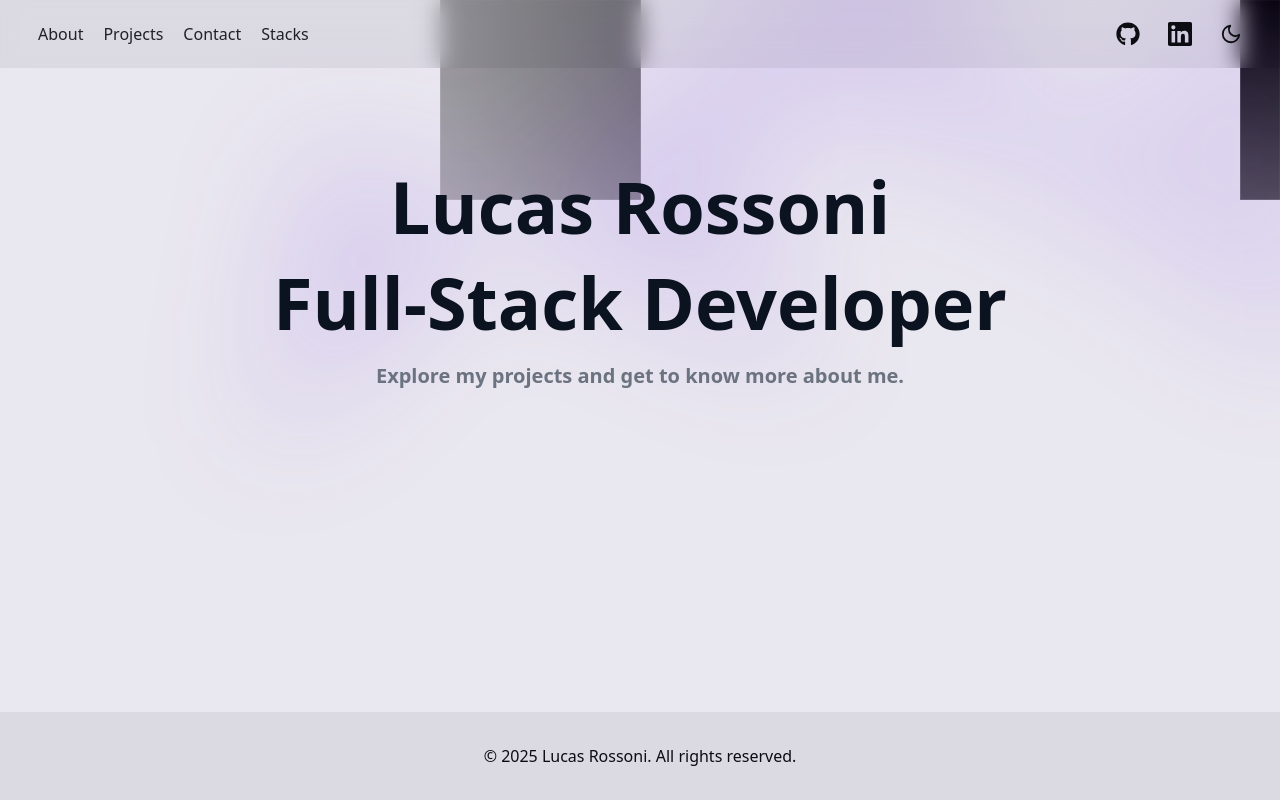
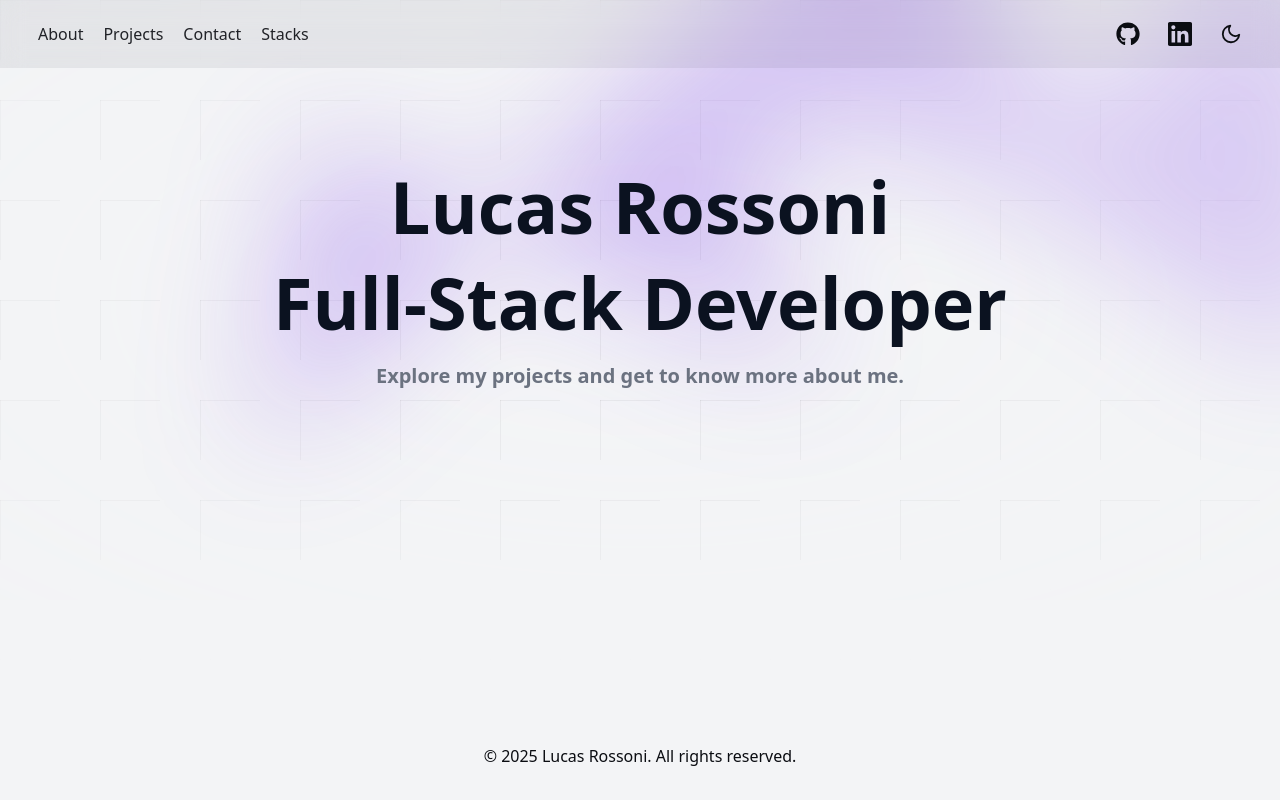
Before and after one commit to PxS00/portfolio, a React (Vite) app: page / in a window 1280 px wide. Shown: the top 800 px of the page. Built offline with nearby package versions, Linux system fonts and the light colour scheme.

Commit message:
feat: update Footer, GridPattern, and ShadowEffect components for improved light theme support

```diff
--- a/src/components/Footer/Footer.tsx
+++ b/src/components/Footer/Footer.tsx
@@ -1,6 +1,6 @@
 export default function Footer() {
   return (
-    <footer className="nav-text footer-nav mt-auto w-full bg-(--nav-bg) py-8 text-center text-(--nav-text) dark:bg-transparent dark:text-gray-400">
+    <footer className="nav-text footer-nav mt-auto w-full bg-(--bg-color) py-8 text-center text-(--nav-text) dark:bg-transparent dark:text-gray-400">
       &copy; {new Date().getFullYear()} Lucas Rossoni. All rights reserved.
     </footer>
   )
--- a/src/components/GridPattern/GridPattern.tsx
+++ b/src/components/GridPattern/GridPattern.tsx
@@ -1,20 +1,32 @@
-import { useId } from 'react'
+import { useContext } from 'react'
+import { ThemeContext } from '../../context/ThemeContext'
 
 export default function GridPattern() {
+  const themeCtx = useContext(ThemeContext)
+  const resolvedTheme = themeCtx?.resolvedTheme || 'dark'
+  const strokeColor = resolvedTheme === 'light' ? 'var(--nav-text)' : '#fff'
+  const opacity = resolvedTheme === 'light' ? 0.12 : 0.05
   return (
     <svg
       aria-hidden="true"
-      className="absolute inset-0 -z-10 size-full [mask-image:radial-gradient(100%_100%_at_top_right,white,transparent)] stroke-white/10"
+      className="absolute inset-0 -z-10 h-full w-full mask-[radial-gradient(100%_100%_at_center,white,transparent)]"
+      style={{
+        pointerEvents: 'none',
+        background: resolvedTheme === 'light' ? '#F3F4F6' : 'transparent',
+      }}
     >
       <defs>
-        <pattern x="50%" y={-1} id="a" width={200} height={200} patternUnits="userSpaceOnUse">
-          <path d="M.5 200V.5H200" fill="none" />
+        <pattern id="grid" width="100" height="100" patternUnits="userSpaceOnUse">
+          <path
+            d="M 60 0 L 0 0 0 60"
+            fill="none"
+            stroke={strokeColor}
+            strokeWidth="1"
+            opacity={opacity}
+          />
         </pattern>
       </defs>
-      <svg x="50%" y={-1} className="fill-fg/5 overflow-visible">
-        <path d="M-200 0H1v201h-201zm800 0h201v201H600zM-400 600h201v201h-201zm600 200h201v201H200z" />
-      </svg>
-      <rect fill="url(#a)" width="100%" height="100%" />
+      <rect width="100%" height="100%" fill="url(#grid)" />
     </svg>
   )
 }
--- a/src/components/ShadowEffect/ShadowEffect.tsx
+++ b/src/components/ShadowEffect/ShadowEffect.tsx
@@ -1,4 +1,14 @@
+import { useContext } from 'react'
+import { ThemeContext } from '../../context/ThemeContext'
+
 export default function ShadowEffect() {
+  const themeCtx = useContext(ThemeContext)
+  const resolvedTheme = themeCtx?.resolvedTheme || 'dark'
+  // Use a darker shadow in light mode
+  const background =
+    resolvedTheme === 'light'
+      ? 'linear-gradient(90deg, rgba(var(--accent-rgb), 0.38), rgba(var(--accent-rgb), 0.22))'
+      : 'linear-gradient(90deg, rgba(var(--accent-rgb), 0.20), rgba(var(--accent-rgb), 0.12))'
   return (
     <div
       aria-hidden="true"
@@ -7,8 +17,7 @@ export default function ShadowEffect() {
       <div
         className="aspect-1108/632 w-[69.25rem]"
         style={{
-          background:
-            'linear-gradient(90deg, rgba(var(--accent-rgb), 0.20), rgba(var(--accent-rgb), 0.12))',
+          background,
           clipPath:
             'polygon(73.6% 51.7%, 91.7% 11.8%, 100% 46.4%, 97.4% 82.2%, 92.5% 84.9%, 75.7% 64%, 55.3% 47.5%, 46.5% 49.4%, 45% 62.9%, 50.3% 87.2%, 21.3% 64.1%, 0.1% 100%, 5.4% 51.1%, 21.4% 63.9%, 58.9% 0.2%, 73.6% 51.7%)',
           opacity: 0.9,
--- a/src/context/ThemeContext.tsx
+++ b/src/context/ThemeContext.tsx
@@ -1,7 +1,7 @@
 import { createContext, useContext, useEffect, useState, type ReactNode } from 'react'
 import type { Theme, ThemeContextProps } from '../types/theme'
 
-const ThemeContext = createContext<ThemeContextProps | undefined>(undefined)
+export const ThemeContext = createContext<ThemeContextProps | undefined>(undefined)
 
 function getSystemTheme(): 'light' | 'dark' {
   return window.matchMedia('(prefers-color-scheme: dark)').matches ? 'dark' : 'light'
--- a/src/index.css
+++ b/src/index.css
@@ -3,8 +3,8 @@
 /* CSS variables for light/dark theming. The ThemeContext toggles
    the `dark` class on the root element (html.dark). */
 :root {
-  /* darker "light" theme with visible glow */
-  --bg-color: #e9e7ef; /* slightly desaturated purple-tinted light */
+  /* fundo igual ao GridPattern no light mode */
+  --bg-color: #f3f4f6;
   /* single accent color (rgb) used by decorative gradients */
   --accent-rgb: 124, 58, 237;
   --grid-color: rgba(0, 0, 0, 0.05);
```
